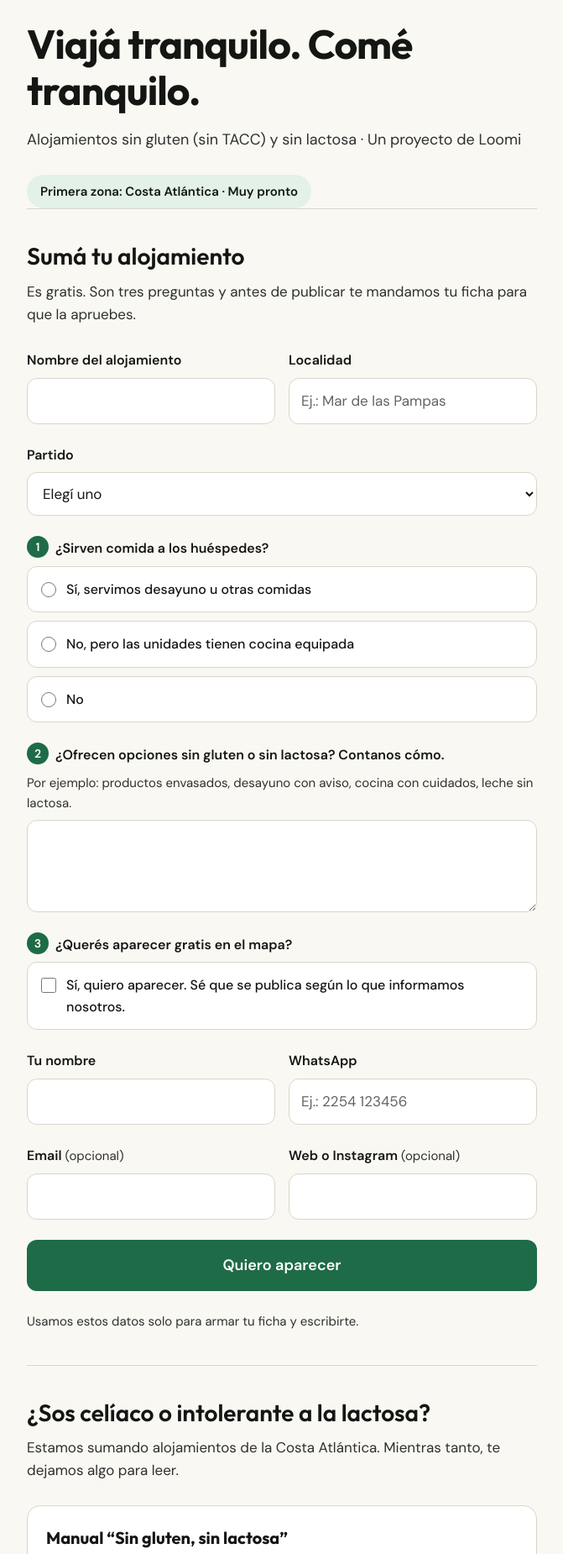
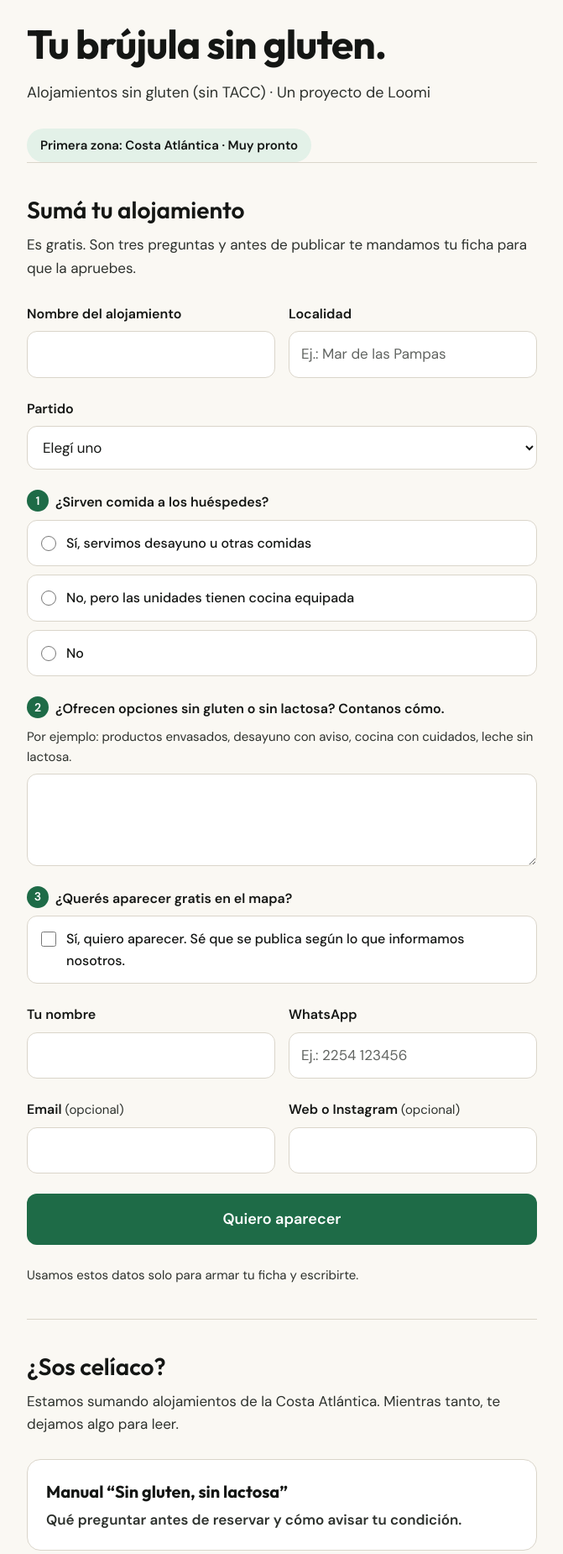
Before and after one commit to piccinigabriela/mapasingluten, a plain HTML site: page index.html in a window 1280 px wide. Shown: the part 38-1888 px from the top of the page at 84% size, without its empty margins (304-975 px from the left). Drawn offline with Linux system fonts and the light colour scheme.

Commit message:
Add files via upload

```diff
--- a/index.html
+++ b/index.html
@@ -3,10 +3,10 @@
 <head>
 <meta charset="utf-8">
 <meta name="viewport" content="width=device-width, initial-scale=1">
-<title>Mapa sin gluten · Alojamientos sin TACC y sin lactosa en Argentina</title>
-<meta name="description" content="Alojamientos sin gluten (sin TACC) y sin lactosa en Argentina, según lo que informa cada alojamiento. Primera zona: la Costa Atlántica. ¿Tenés un alojamiento? Sumalo gratis.">
+<title>Mapa sin gluten · Alojamientos sin TACC en Argentina</title>
+<meta name="description" content="Alojamientos sin gluten (sin TACC) en Argentina, según lo que informa cada alojamiento. Primera zona: la Costa Atlántica. ¿Tenés un alojamiento? Sumalo gratis.">
 <meta property="og:title" content="Mapa sin gluten">
-<meta property="og:description" content="Alojamientos sin gluten (sin TACC) y sin lactosa. ¿Tenés un alojamiento en la Costa Atlántica? Sumalo gratis al mapa.">
+<meta property="og:description" content="Alojamientos sin gluten (sin TACC). ¿Tenés un alojamiento en la Costa Atlántica? Sumalo gratis al mapa.">
 <meta property="og:type" content="website">
 <meta property="og:url" content="https://mapasingluten.app/">
 <meta name="theme-color" content="#111412">
@@ -129,8 +129,8 @@
     <svg viewBox="0 0 32 32" aria-hidden="true"><path d="M16 2C10 2 5.5 6.6 5.5 12.4 5.5 20 16 30 16 30s10.5-10 10.5-17.6C26.5 6.6 22 2 16 2z" fill="var(--accent)"/><circle cx="16" cy="12.5" r="4" fill="var(--bg)"/></svg>
     <span>Mapa sin gluten</span>
   </div>
-  <h1>Viajá tranquilo. Comé tranquilo.</h1>
-  <p class="sub">Alojamientos sin gluten (sin TACC) y sin lactosa · Un proyecto de Loomi</p>
+  <h1>Tu brújula sin gluten.</h1>
+  <p class="sub">Alojamientos sin gluten (sin TACC) · Un proyecto de Loomi</p>
   <div class="zona">Primera zona: Costa Atlántica · Muy pronto</div>
 </header>
 
@@ -223,7 +223,7 @@
   </section>
 
   <section>
-    <h2>¿Sos celíaco o intolerante a la lactosa?</h2>
+    <h2>¿Sos celíaco?</h2>
     <p class="lead">Estamos sumando alojamientos de la Costa Atlántica. Mientras tanto, te dejamos algo para leer.</p>
     <a class="card" href="https://loomisuite.net/manual?m=sintacc" target="_blank" rel="noopener">
       <strong>Manual “Sin gluten, sin lactosa”</strong>
```
